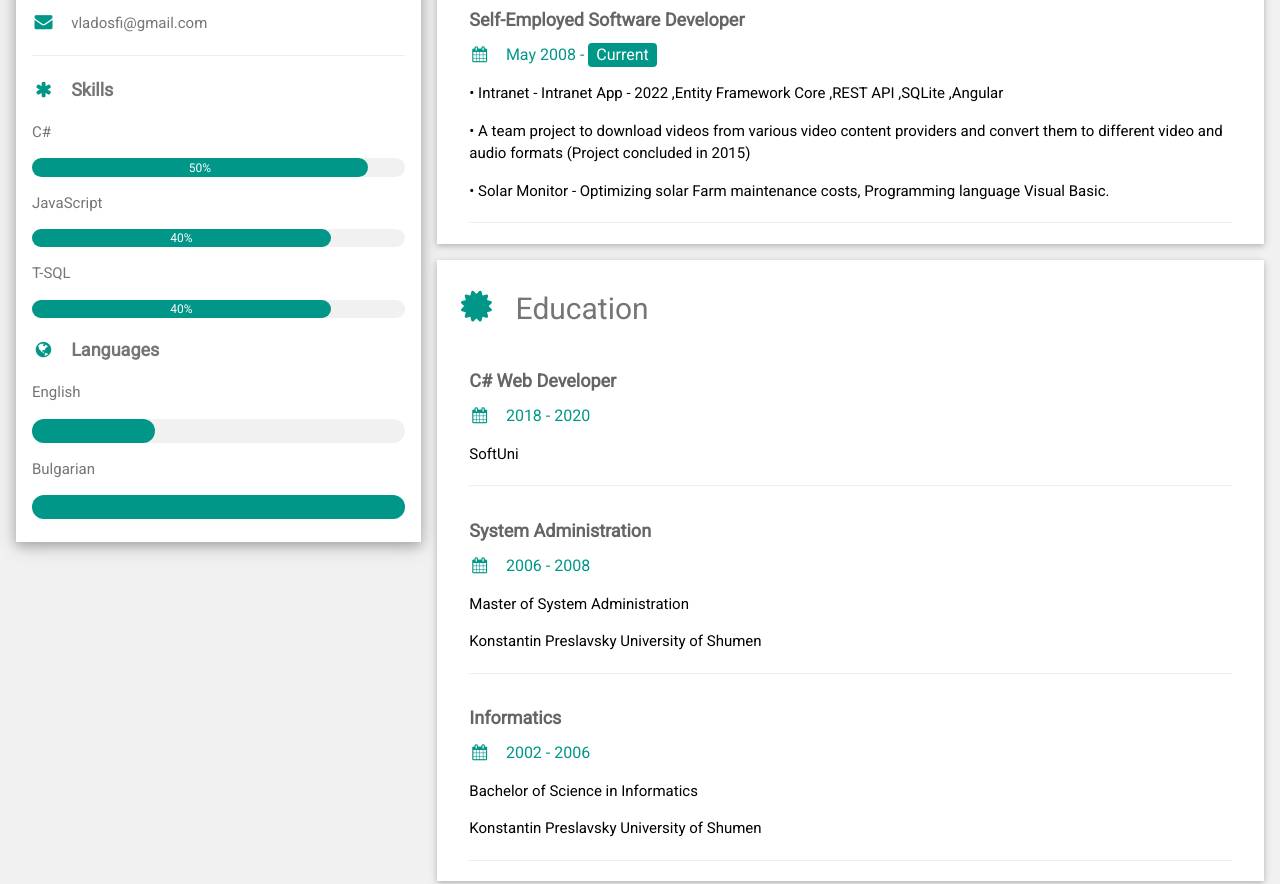
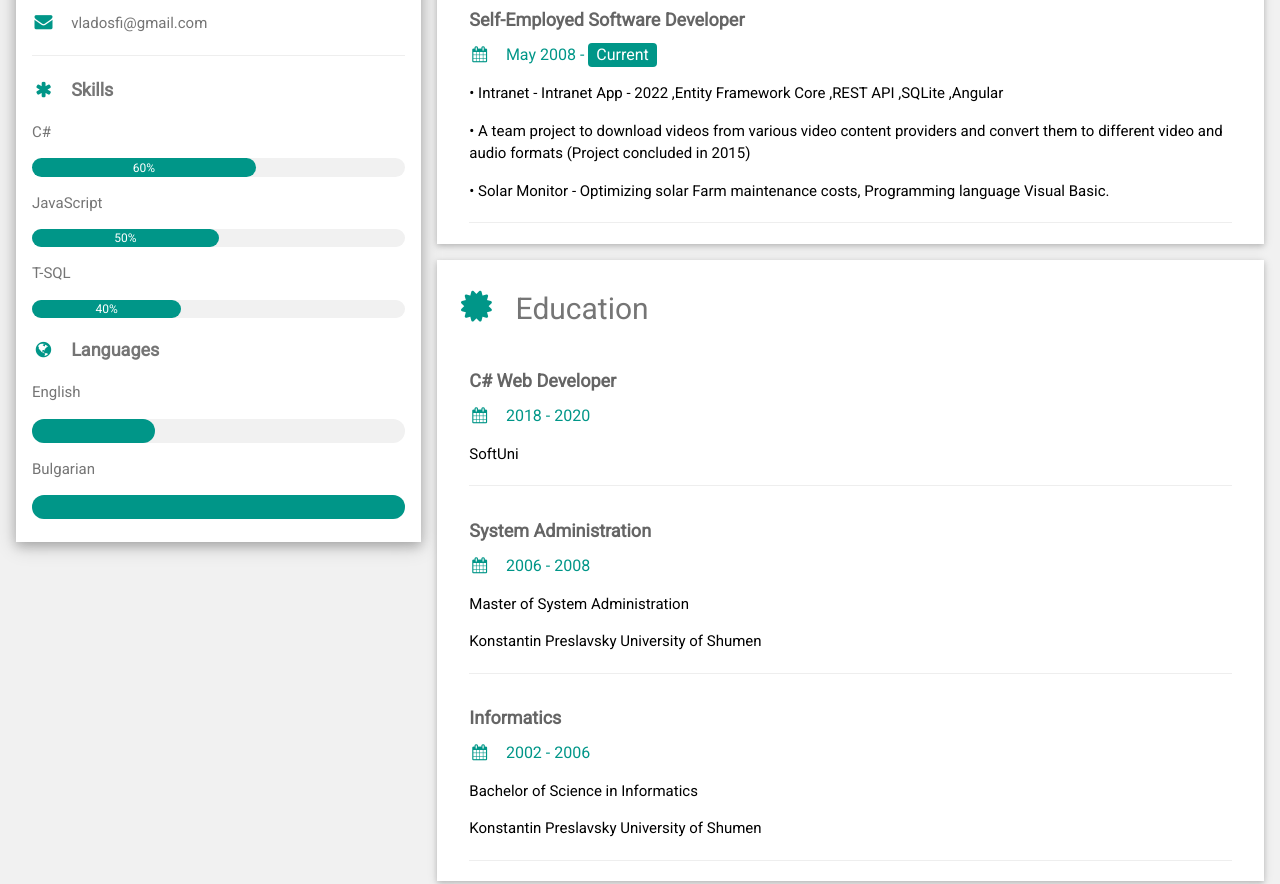
Before and after one commit to vladosfi/resume, a plain HTML site: page index.html in a window 1280 px wide. Shown: the part 117-1001 px from the top of the page. Drawn offline with Linux system fonts and the light colour scheme.

Commit message:
Fix percent

```diff
--- a/index.html
+++ b/index.html
@@ -45,17 +45,17 @@
                   <p class="w3-large"><b><i class="fa fa-asterisk fa-fw w3-margin-right w3-text-teal"></i>Skills</b></p>
                   <p>C#</p>
                   <div class="w3-light-grey w3-round-xlarge w3-small">
-                    <div class="w3-container w3-center w3-round-xlarge w3-teal" style="width:90%">50%</div>
+                    <div class="w3-container w3-center w3-round-xlarge w3-teal" style="width:60%">60%</div>
                   </div>
                   <p>JavaScript</p>
                   <div class="w3-light-grey w3-round-xlarge w3-small">
-                    <div class="w3-container w3-center w3-round-xlarge w3-teal" style="width:80%">
-                      <div class="w3-center w3-text-white">40%</div>
+                    <div class="w3-container w3-center w3-round-xlarge w3-teal" style="width:50%">
+                      <div class="w3-center w3-text-white">50%</div>
                     </div>
                   </div>
                   <p>T-SQL</p>
                   <div class="w3-light-grey w3-round-xlarge w3-small">
-                    <div class="w3-container w3-center w3-round-xlarge w3-teal" style="width:80%">
+                    <div class="w3-container w3-center w3-round-xlarge w3-teal" style="width:40%">
                       <div class="w3-center w3-text-white">40%</div>
                     </div>
                   </div>
```
